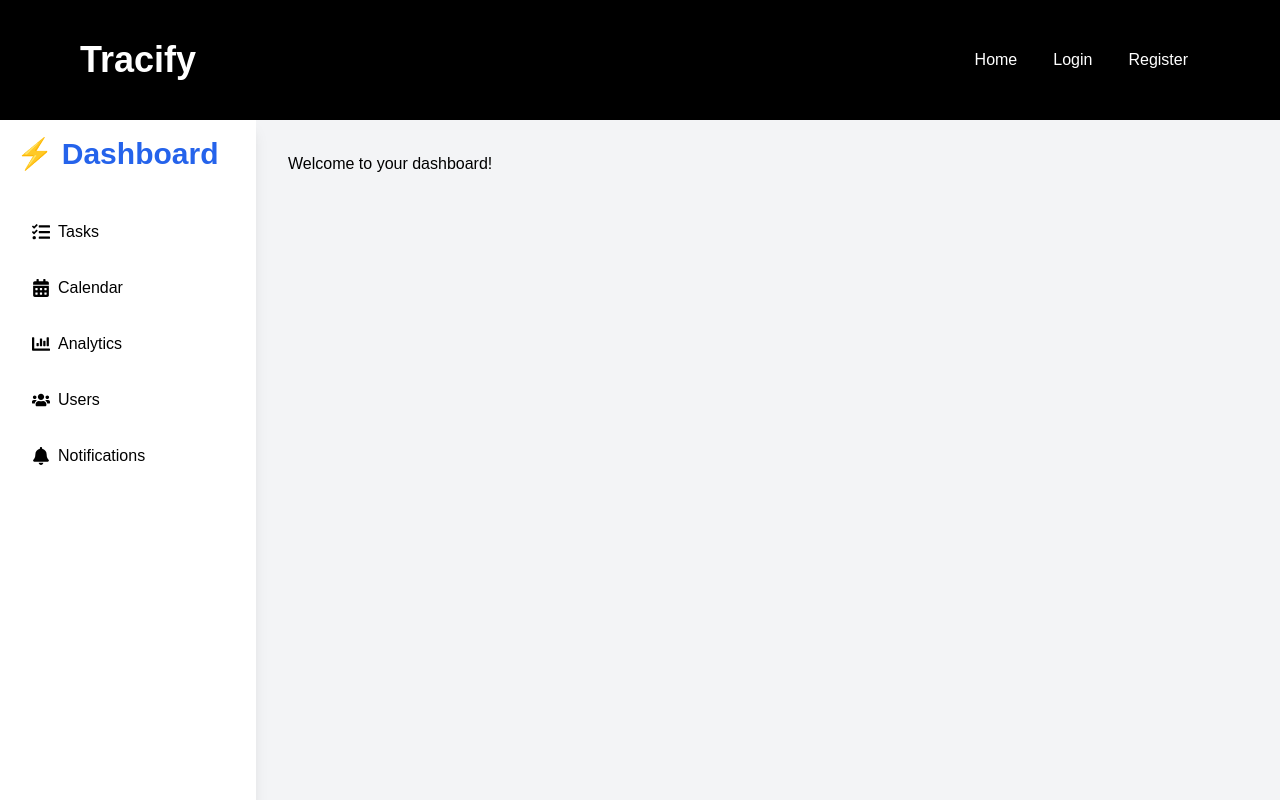
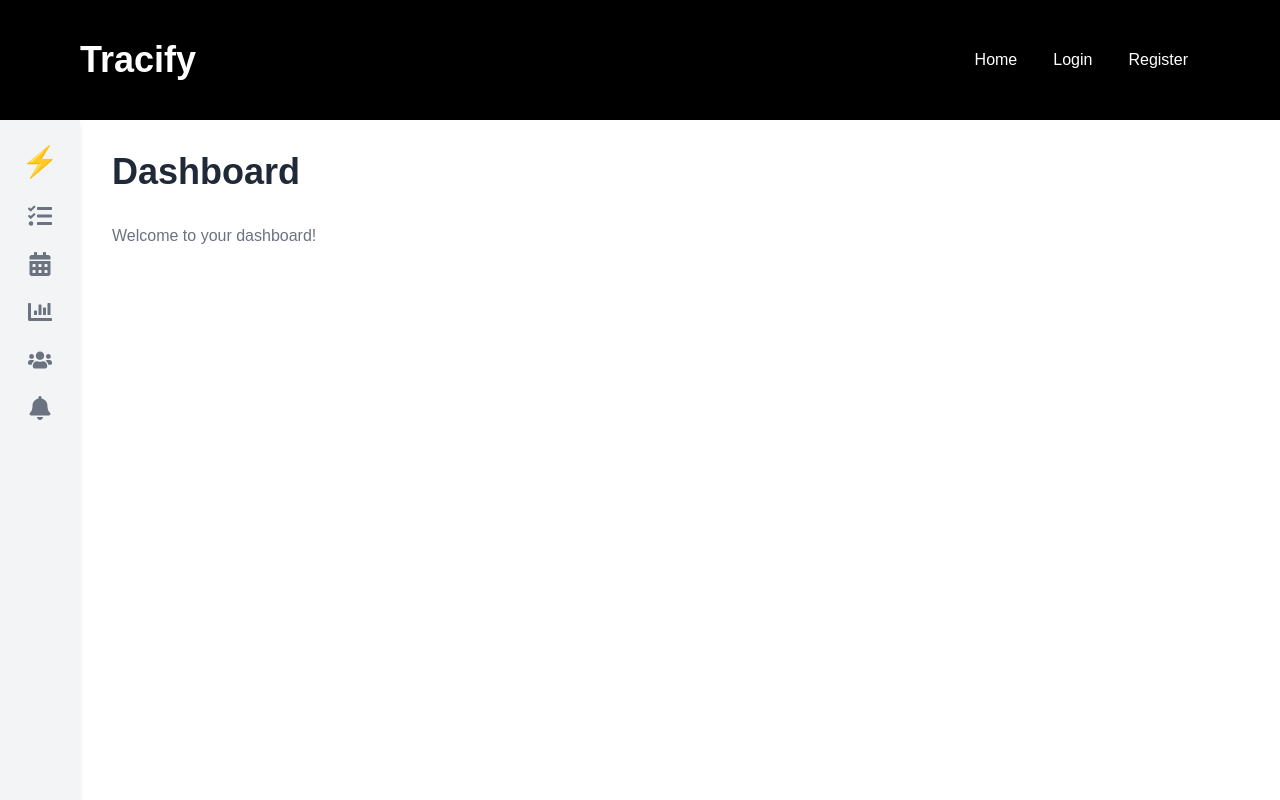
Before and after one commit to harshabambu/Trackify, a React (Vite) app in the folder Client/: page /dashboard in a window 1280 px wide. Shown: the top 800 px of the page. Built offline with nearby package versions, Linux system fonts and the light colour scheme.

Commit message:
Revert "changed some code"
This reverts commit 985f8f90f08e355f6bb1bb7f980fd7f8dde5c9b4.

git revert 985f8f90f08e355f6bb1bb7f980fd7f8dde5c9b4

```diff
--- a/Client/src/App.jsx
+++ b/Client/src/App.jsx
@@ -5,8 +5,6 @@ import Home from './components/Home';
 import Login from './components/Login';
 import Register from './components/Register';
 import Dashboard from './components/Dashboard';
-import Tasking from './components/Tasking';
-import CalendarView from './components/Calendar';
 
 const browserRouter = createBrowserRouter([
   {
@@ -16,15 +14,7 @@ const browserRouter = createBrowserRouter([
       { path: '', element: <Home /> },
       { path: 'login', element: <Login /> },
       { path: 'register', element: <Register /> },
-      {
-        path: 'dashboard',
-        element: <Dashboard />,
-        children: [
-          { index: true, element: <div>Welcome to your dashboard!</div> },  // Default view for /dashboard
-          { path: 'tasking', element: <Tasking /> },
-          { path: 'calendar', element: <CalendarView /> },
-        ],
-      },
+      { path: 'dashboard', element: <Dashboard /> },  // Added this route for Dashboard
     ],
   },
 ]);
--- a/Client/src/components/Calendar.jsx
+++ b/Client/src/components/Calendar.jsx
@@ -10,8 +10,24 @@ const CalendarView = () => {
 
   const handleDateChange = (date) => {
     setSelectedDate(date);
+    // Set the selected date in the task form
     setNewTask({ ...newTask, date: date.toLocaleDateString() });
-    document.getElementById("addTaskSection").scrollIntoView({ behavior: "smooth" });
+    // Scroll to the Add Task section after date selection
+    document.getElementById("addTaskSection").scrollIntoView({
+      behavior: "smooth",
+    });
+  };
+
+  const handleTitleChange = (e) => {
+    setNewTask({ ...newTask, title: e.target.value });
+  };
+
+  const handleDescriptionChange = (e) => {
+    setNewTask({ ...newTask, description: e.target.value });
+  };
+
+  const handlePriorityChange = (e) => {
+    setNewTask({ ...newTask, priority: e.target.value });
   };
 
   const handleTaskSubmit = () => {
@@ -32,8 +48,8 @@ const CalendarView = () => {
   const renderTasksForSelectedDate = () => {
     const tasksForDate = tasks.filter((task) => task.date === selectedDate.toLocaleDateString());
     return (
-      <div className="overflow-auto max-h-72">
-        <h3 className="text-xl font-semibold text-gray-700 mb-4">Tasks for {selectedDate.toLocaleDateString()}</h3>
+      <div className="mt-4">
+        <h3 className="text-xl font-semibold text-gray-700 mb-2">Tasks for {selectedDate.toLocaleDateString()}</h3>
         {tasksForDate.length === 0 ? (
           <p className="text-gray-500">No tasks added for this date.</p>
         ) : (
@@ -71,26 +87,29 @@ const CalendarView = () => {
   };
 
   return (
-    <div className="p-6 bg-white rounded-lg shadow-lg border border-gray-200 h-full flex flex-col space-y-6">
-      <h1 className="text-4xl font-bold text-gray-800 mb-4">Calendar</h1>
+    <div className="p-6 bg-white rounded-lg shadow-lg border border-gray-200">
+      <h1 className="text-4xl font-bold text-gray-800 mb-8">Calendar</h1>
 
-      <div className="flex flex-grow overflow-hidden space-x-8">
-        {/* Calendar Section */}
-        <div className="w-1/3 overflow-auto">
-          <Calendar
-            onChange={handleDateChange}
-            value={selectedDate}
-            className="border border-gray-300 rounded-md shadow-lg p-4"
-          />
+      {/* Flex Container */}
+      <div className="flex space-x-8">
+        {/* Calendar Section (Left) */}
+        <div className="flex-shrink-0 w-1/3">
+          <div className="mb-6">
+            <Calendar
+              onChange={handleDateChange}
+              value={selectedDate}
+              className="border border-gray-300 rounded-md shadow-lg p-4"
+            />
+          </div>
         </div>
 
-        {/* Task List Section */}
-        <div className="flex-grow overflow-auto">
+        {/* Task List Section (Right) */}
+        <div className="flex-grow">
           {renderTasksForSelectedDate()}
         </div>
       </div>
 
-      {/* Task Input Section */}
+      {/* Task Input Section (Bottom) */}
       <div id="addTaskSection" className="mt-6">
         <h3 className="text-xl font-semibold text-gray-700 mb-2">Add Task</h3>
         <div className="mb-4">
@@ -101,7 +120,7 @@ const CalendarView = () => {
             type="text"
             id="title"
             value={newTask.title}
-            onChange={(e) => setNewTask({ ...newTask, title: e.target.value })}
+            onChange={handleTitleChange}
             className="w-full p-3 border border-gray-300 rounded-md"
             placeholder="Enter task title"
           />
@@ -113,7 +132,7 @@ const CalendarView = () => {
           <textarea
             id="description"
             value={newTask.description}
-            onChange={(e) => setNewTask({ ...newTask, description: e.target.value })}
+            onChange={handleDescriptionChange}
             className="w-full p-3 border border-gray-300 rounded-md"
             placeholder="Enter task description"
           />
@@ -125,13 +144,22 @@ const CalendarView = () => {
           <select
             id="priority"
             value={newTask.priority}
-            onChange={(e) => setNewTask({ ...newTask, priority: e.target.value })}
+            onChange={handlePriorityChange}
             className="w-full p-3 border border-gray-300 rounded-md"
           >
             <option value="notImportant">Not Important</option>
             <option value="important">Important</option>
             <option value="veryImportant">Very Important</option>
           </select>
+        </div>
+        <div className="mb-4">
+          <label className="block text-lg font-semibold mb-2">Task Date</label>
+          <input
+            type="text"
+            value={newTask.date}
+            readOnly
+            className="w-full p-3 border border-gray-300 rounded-md bg-gray-100"
+          />
         </div>
         <button
           onClick={handleTaskSubmit}
--- a/Client/src/components/Dashboard.jsx
+++ b/Client/src/components/Dashboard.jsx
@@ -1,69 +1,56 @@
-import React from "react";
-import { NavLink, Outlet } from "react-router-dom";
+import React, { useState } from "react";
 import { FaTasks, FaCalendarAlt, FaChartBar, FaBell, FaUsers } from "react-icons/fa";
+import Tasking from "./Tasking";
+import CalendarView from "./Calendar";
 
 const Dashboard = () => {
+  const [activeSection, setActiveSection] = useState("dashboard");
+
+  const renderContent = () => {
+    switch (activeSection) {
+      case "tasking":
+        return <Tasking />;
+      case "calendar":
+        return <CalendarView />;
+      default:
+        return (
+          <div>
+            <h1 className="text-4xl font-bold text-gray-800 mb-8">Dashboard</h1>
+            <p className="text-gray-500">Welcome to your dashboard!</p>
+          </div>
+        );
+    }
+  };
+
   return (
-    <div className="flex h-screen bg-gray-100">
+    <div className="flex h-screen bg-white text-gray-900">
       {/* Sidebar */}
-      <aside className="w-64 bg-white shadow-lg flex flex-col p-4 space-y-4">
-        <div className="text-3xl font-bold text-blue-600 mb-6">⚡ Dashboard</div>
-        <NavLink
-          to="tasking"
-          className={({ isActive }) =>
-            `flex items-center space-x-2 py-2 px-4 rounded-lg ${
-              isActive ? "bg-blue-100 text-blue-600" : "hover:bg-gray-200"
-            }`
-          }
-        >
-          <FaTasks className="text-lg" /> <span>Tasks</span>
-        </NavLink>
-        <NavLink
-          to="calendar"
-          className={({ isActive }) =>
-            `flex items-center space-x-2 py-2 px-4 rounded-lg ${
-              isActive ? "bg-blue-100 text-blue-600" : "hover:bg-gray-200"
-            }`
-          }
-        >
-          <FaCalendarAlt className="text-lg" /> <span>Calendar</span>
-        </NavLink>
-        <NavLink
-          to="analytics"
-          className={({ isActive }) =>
-            `flex items-center space-x-2 py-2 px-4 rounded-lg ${
-              isActive ? "bg-blue-100 text-blue-600" : "hover:bg-gray-200"
-            }`
-          }
-        >
-          <FaChartBar className="text-lg" /> <span>Analytics</span>
-        </NavLink>
-        <NavLink
-          to="users"
-          className={({ isActive }) =>
-            `flex items-center space-x-2 py-2 px-4 rounded-lg ${
-              isActive ? "bg-blue-100 text-blue-600" : "hover:bg-gray-200"
-            }`
-          }
-        >
-          <FaUsers className="text-lg" /> <span>Users</span>
-        </NavLink>
-        <NavLink
-          to="notifications"
-          className={({ isActive }) =>
-            `flex items-center space-x-2 py-2 px-4 rounded-lg ${
-              isActive ? "bg-blue-100 text-blue-600" : "hover:bg-gray-200"
-            }`
-          }
-        >
-          <FaBell className="text-lg" /> <span>Notifications</span>
-        </NavLink>
+      <aside className="w-20 bg-gray-100 flex flex-col items-center py-6 space-y-6 shadow-md">
+        <div className="text-3xl font-bold text-blue-600">⚡</div>
+        <FaTasks
+          className={`text-2xl cursor-pointer ${activeSection === "tasking" ? "text-blue-600" : "text-gray-500"}`}
+          onClick={() => setActiveSection("tasking")}
+        />
+        <FaCalendarAlt
+          className={`text-2xl cursor-pointer ${activeSection === "calendar" ? "text-blue-600" : "text-gray-500"}`}
+          onClick={() => setActiveSection("calendar")}
+        />
+        <FaChartBar
+          className={`text-2xl cursor-pointer ${activeSection === "analytics" ? "text-blue-600" : "text-gray-500"}`}
+          onClick={() => setActiveSection("analytics")}
+        />
+        <FaUsers
+          className={`text-2xl cursor-pointer ${activeSection === "users" ? "text-blue-600" : "text-gray-500"}`}
+          onClick={() => setActiveSection("users")}
+        />
+        <FaBell
+          className={`text-2xl cursor-pointer ${activeSection === "notifications" ? "text-blue-600" : "text-gray-500"}`}
+          onClick={() => setActiveSection("notifications")}
+        />
       </aside>
 
       {/* Main Content */}
-      <main className="flex-1 p-8 overflow-y-auto">
-        <Outlet /> {/* This will render the child routes (Tasking, Calendar, etc.) */}
-      </main>
+      <main className="flex-1 p-8">{renderContent()}</main>
     </div>
   );
 };
```
Also changed, not shown: Client/src/components/Header.jsx (line endings or trailing spaces), 1 other file (tests, documents, lock files or other folders).
